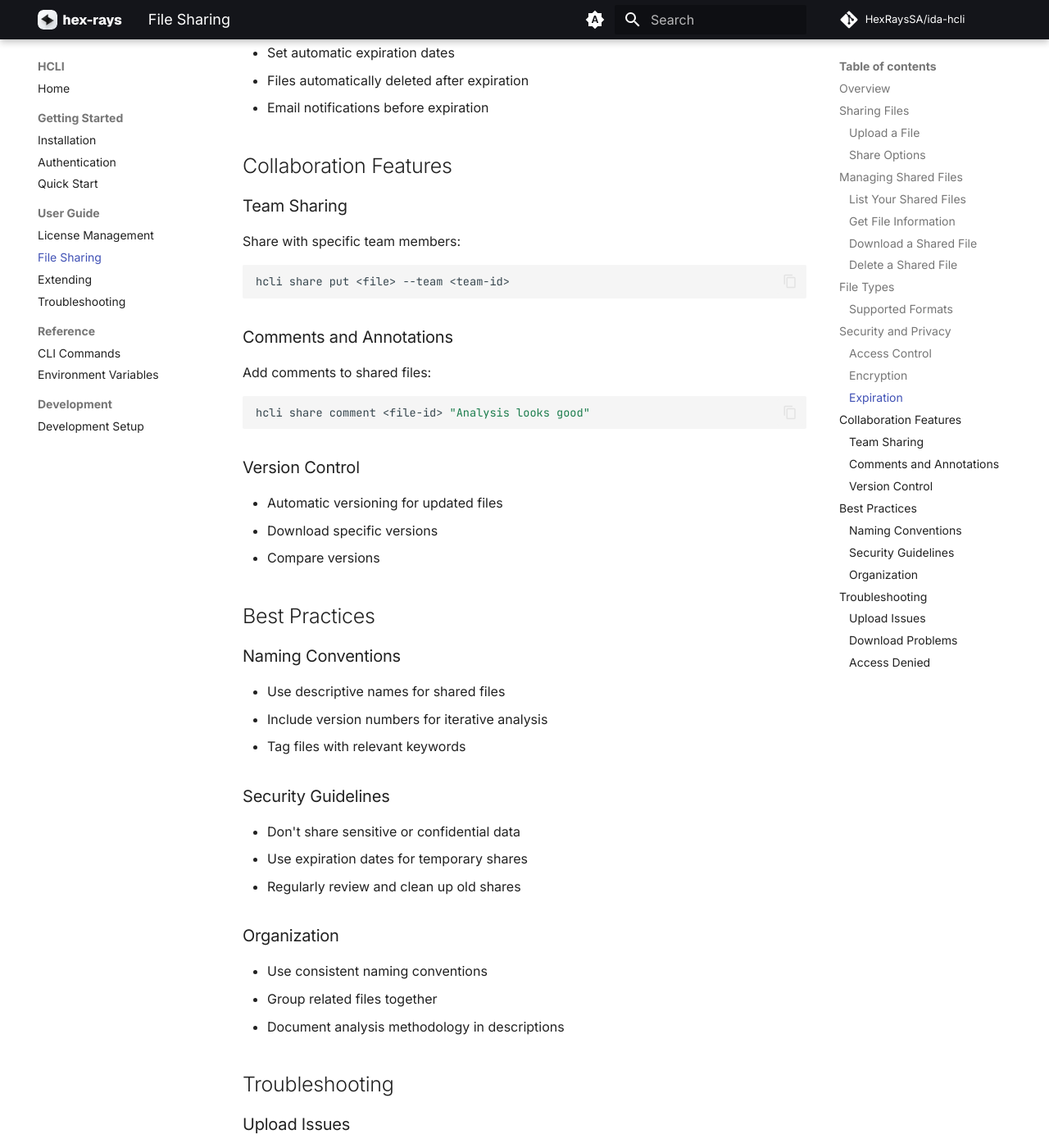
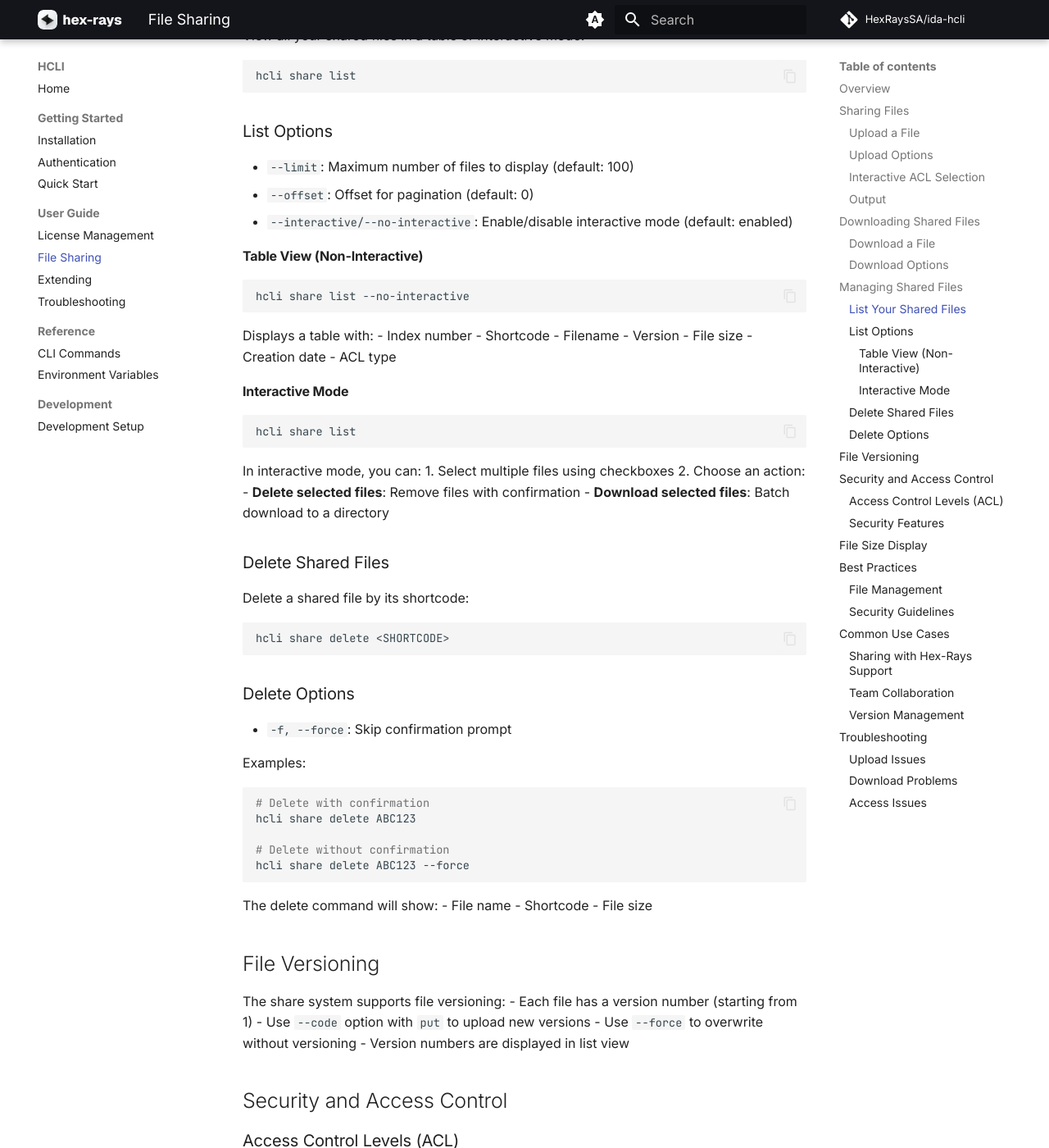
Before and after one commit to HexRaysSA/ida-hcli, an MkDocs documentation site: the page built from docs/user-guide/file-sharing.md, in a window 1280 px wide and 1400 px high, scrolled down 2162 px. Shown: the whole window at 82% size. Built offline with MkDocs 1.6.1 and Material for MkDocs 9.7.7, drawn with Linux system fonts in a browser that asks for light colours; comment, search, counter and statistics services are not loaded; some of the changed text lies outside the part shown.

Commit message:
chore: update share docs

````diff
--- a/docs/user-guide/file-sharing.md
+++ b/docs/user-guide/file-sharing.md
@@ -2,147 +2,247 @@
 
 ## Overview
 
-hcli provides secure file sharing capabilities, allowing you to share IDA databases, analysis results, and other files with our support team.
+hcli provides secure file sharing capabilities, allowing you to upload and share files with Hex-Rays support team or within your organization. The shared files are accessible via unique shortcodes and can be managed through various commands.
 
 ## Sharing Files
 
 ### Upload a File
 
-Share a file:
+Share a file and get a unique shortcode:
 ```bash
 hcli share put <file-path>
 ```
 
-Share with custom metadata:
+### Upload Options
+
+- `-a, --acl`: Set access control level (private, authenticated, domain)
+  - **private**: Only you can access the file
+  - **authenticated**: Anyone authenticated with the link can access
+  - **domain**: Anyone from your email domain can access
+- `-c, --code`: Upload a new version for an existing shortcode
+- `-f, --force`: Force upload a new version for an existing shortcode
+
+Examples:
 ```bash
-hcli share put <file-path>
+# Upload with specific ACL
+hcli share put myfile.idb --acl private
+
+# Upload new version for existing code
+hcli share put updated.idb --code ABC123
+
+# Force upload (overwrites if exists)
+hcli share put analysis.txt --force
 ```
 
-### Share Options
+### Interactive ACL Selection
 
-- `--name`: Custom name for the shared file
-- `--description`: Description of the file contents
-- `--expires`: Expiration date (e.g., "2024-12-31")
+When no ACL is specified, hcli will interactively prompt you to choose:
+1. **[private] Just for me** - Only you can access
+2. **[domain] Anyone from my domain** - Anyone with your email domain
+3. **[authenticated] Anyone authenticated with the link** - Anyone with valid authentication
+
+### Output
+
+After successful upload, you'll receive:
+- **Share Code**: Unique shortcode for the file
+- **Share URL**: Web URL to access the file
+- **Download URL**: Direct download link
+
+## Downloading Shared Files
+
+### Download a File
+
+Download a shared file using its shortcode:
+```bash
+hcli share get <SHORTCODE>
+```
+
+### Download Options
+
+- `-o, --output-dir`: Specify output directory (default: current directory)
+- `-O, --output-file`: Specify exact output file path
+- `-f, --force`: Overwrite existing files without confirmation
+
+Examples:
+```bash
+# Download to current directory
+hcli share get ABC123
+
+# Download to specific directory
+hcli share get ABC123 --output-dir /downloads/
+
+# Download with custom filename
+hcli share get ABC123 --output-file /path/to/renamed-file.idb
+
+# Force overwrite if exists
+hcli share get ABC123 --force
+```
 
 ## Managing Shared Files
 
 ### List Your Shared Files
 
+View all your shared files in a table or interactive mode:
 ```bash
 hcli share list
 ```
 
-### Get File Information
+### List Options
+
+- `--limit`: Maximum number of files to display (default: 100)
+- `--offset`: Offset for pagination (default: 0)
+- `--interactive/--no-interactive`: Enable/disable interactive mode (default: enabled)
+
+#### Table View (Non-Interactive)
 
 ```bash
-hcli share get <file-id> --info
+hcli share list --no-interactive
 ```
 
-### Download a Shared File
+Displays a table with:
+- Index number
+- Shortcode
+- Filename
+- Version
+- File size
+- Creation date
+- ACL type
+
+#### Interactive Mode
 
 ```bash
-hcli share get <file-id>
+hcli share list
 ```
 
-Download to specific location:
+In interactive mode, you can:
+1. Select multiple files using checkboxes
+2. Choose an action:
+   - **Delete selected files**: Remove files with confirmation
+   - **Download selected files**: Batch download to a directory
+
+### Delete Shared Files
+
+Delete a shared file by its shortcode:
 ```bash
-hcli share get <file-id> --output /path/to/save/
+hcli share delete <SHORTCODE>
 ```
 
-### Delete a Shared File
+### Delete Options
 
+- `-f, --force`: Skip confirmation prompt
+
+Examples:
 ```bash
-hcli share delete <file-id>
+# Delete with confirmation
+hcli share delete ABC123
+
+# Delete without confirmation
+hcli share delete ABC123 --force
 ```
 
-## File Types
+The delete command will show:
+- File name
+- Shortcode
+- File size
 
-### Supported Formats
+## File Versioning
 
-- **IDA Databases**: `.idb`, `.i64`
-- **Analysis Results**: `.txt`, `.json`, `.xml`
-- **Binary Files**: `.exe`, `.bin`, `.dll`
-- **Archives**: `.zip`, `.tar.gz`
-- **Documents**: `.pdf`, `.doc`, `.md`
+The share system supports file versioning:
+- Each file has a version number (starting from 1)
+- Use `--code` option with `put` to upload new versions
+- Use `--force` to overwrite without versioning
+- Version numbers are displayed in list view
 
-## Security and Privacy
+## Security and Access Control
 
-### Access Control
+### Access Control Levels (ACL)
 
-- **Private**: Only you can access (default)
-- **Shared**: Accessible via link
-- **Public**: Discoverable in public listings
+1. **Private**: Only the uploader can access the file
+2. **Domain**: Anyone with the same email domain as the uploader
+3. **Authenticated**: Anyone with valid authentication credentials
 
-### Encryption
+### Security Features
 
-- All files encrypted at rest
-- Secure transmission via HTTPS
-- Access logs maintained for security
+- All files are transmitted securely over HTTPS
+- Authentication required for all operations
+- Access control enforced at the API level
+- Files are associated with your user account
 
-### Expiration
+## File Size Display
 
-- Set automatic expiration dates
-- Files automatically deleted after expiration
-- Email notifications before expiration
-
-## Collaboration Features
-
-### Team Sharing
-
-Share with specific team members:
-```bash
-hcli share put <file> --team <team-id>
-```
-
-### Comments and Annotations
-
-Add comments to shared files:
-```bash
-hcli share comment <file-id> "Analysis looks good"
-```
-
-### Version Control
-
-- Automatic versioning for updated files
-- Download specific versions
-- Compare versions
+File sizes are automatically formatted for readability:
+- B (Bytes)
+- KB (Kilobytes)
+- MB (Megabytes)
+- GB (Gigabytes)
+- TB (Terabytes)
 
 ## Best Practices
 
-### Naming Conventions
+### File Management
 
-- Use descriptive names for shared files
-- Include version numbers for iterative analysis
-- Tag files with relevant keywords
+1. **Use descriptive filenames**: Makes files easier to identify in lists
+2. **Regular cleanup**: Periodically delete old files you no longer need
+3. **Version control**: Use `--code` to maintain versions of the same file
+4. **Choose appropriate ACL**: Consider who needs access before uploading
 
 ### Security Guidelines
 
-- Don't share sensitive or confidential data
-- Use expiration dates for temporary shares
-- Regularly review and clean up old shares
+1. **Review ACL settings**: Always verify the access level before sharing
+2. **Domain sharing**: Be aware that domain-level sharing includes all users from your organization
+3. **Private by default**: When in doubt, use private ACL
+4. **Delete sensitive files**: Remove files containing sensitive data after use
 
-### Organization
+## Common Use Cases
 
-- Use consistent naming conventions
-- Group related files together
-- Document analysis methodology in descriptions
+### Sharing with Hex-Rays Support
+
+```bash
+# Upload IDB for support analysis
+hcli share put crash_analysis.idb --acl authenticated
+
+# Share the code with support team
+# They can download using: hcli share get <YOUR-CODE>
+```
+
+### Team Collaboration
+
+```bash
+# Share within your organization
+hcli share put project.i64 --acl domain
+
+# Team members from your domain can access
+hcli share get <SHORTCODE>
+```
+
+### Version Management
+
+```bash
+# Initial upload
+hcli share put analysis_v1.txt
+# Returns code: ABC123
+
+# Upload new version
+hcli share put analysis_v2.txt --code ABC123
+# Same code, new version
+```
 
 ## Troubleshooting
 
 ### Upload Issues
 
-- Check file size limits
-- Verify file format is supported
-- Ensure stable internet connection
+- **"File not found"**: Verify the file path exists
+- **"Path is not a file"**: Ensure you're uploading a file, not a directory
+- **"--force and --code cannot be used together"**: Choose one versioning method
 
 ### Download Problems
 
-- Verify file ID is correct
-- Check available disk space
-- Confirm file hasn't expired
+- **"File with shortcode not found"**: Verify the shortcode is correct
+- **"File already exists"**: Use `--force` to overwrite or choose different output
+- **"No download URL available"**: File may have been deleted or access denied
 
-### Access Denied
+### Access Issues
 
-- Verify authentication status
-- Check file sharing permissions
-- Contact file owner for access
+- **Authentication required**: Run `hcli auth login` first
+- **Access denied**: Check if you have permission for the file's ACL level
+- **User not found**: Ensure you're properly authenticated
````
